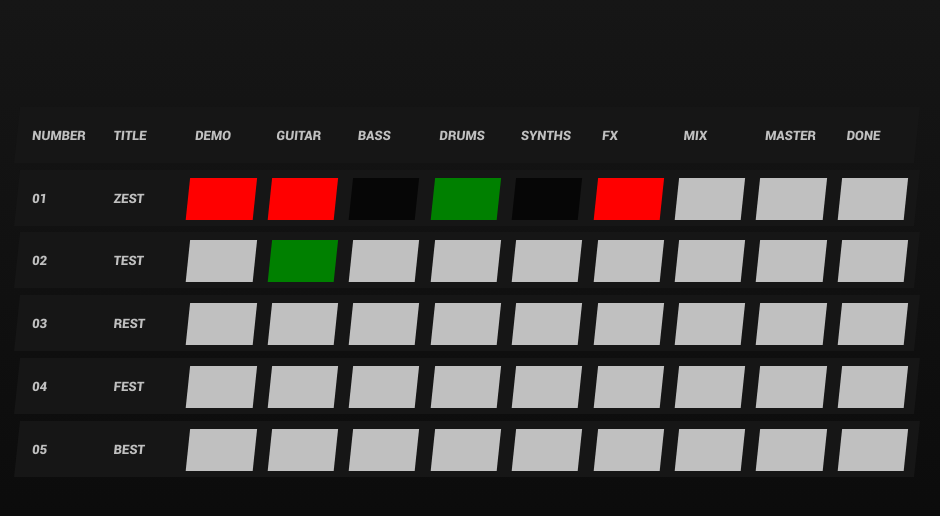
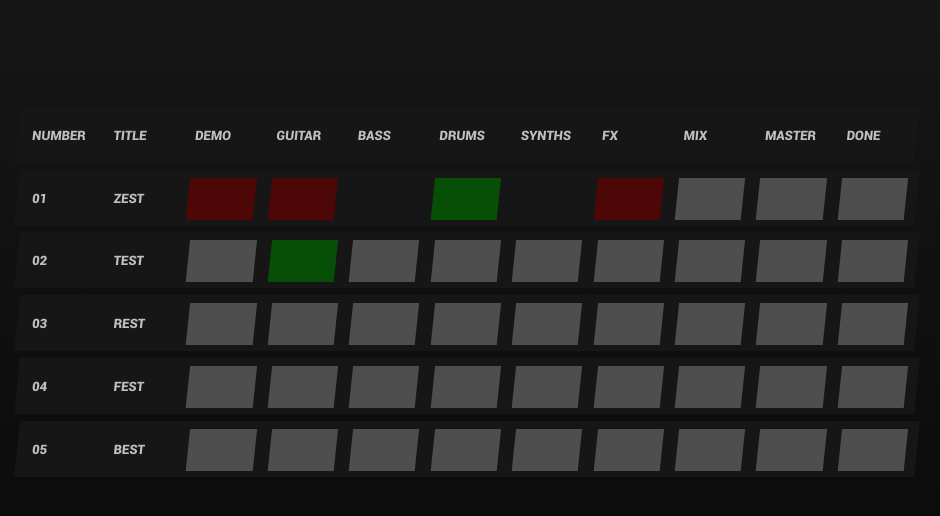
Before and after one commit to evnwttn/ev02, a website built with Vite: page ev02/index.html in a window 1280 px wide. Shown: the whole page, without its empty margins (173-1113 px from the left). Built offline with nearby package versions, Linux system fonts and the light colour scheme.

Commit message:
:izakaya_lantern:

```diff
--- a/ev02/input.js
+++ b/ev02/input.js
@@ -31,7 +31,7 @@ let inputData = [
     { demo: "1" },
     { guitar: "3" },
     { bass: "1" },
-    { drums: "4" },
+    { drums: "1" },
     { synths: "1" },
     { fx: "1" },
     { mix: "1" },
--- a/ev02/style.css
+++ b/ev02/style.css
@@ -55,17 +55,17 @@ body {
 /* STATUS */
 
 .null {
-  background-color: #060606;
+  background: transparent;
 }
 
 .pre {
-  background-color: silver;
+  background-color: rgba(107, 107, 107, 0.666);
 }
 
 .in-progress {
-  background-color: red;
+  background-color: rgba(107, 0, 0, 0.666);
 }
 
 .complete {
-  background-color: green;
+  background-color: rgba(0, 107, 0, 0.666);
 }
```
